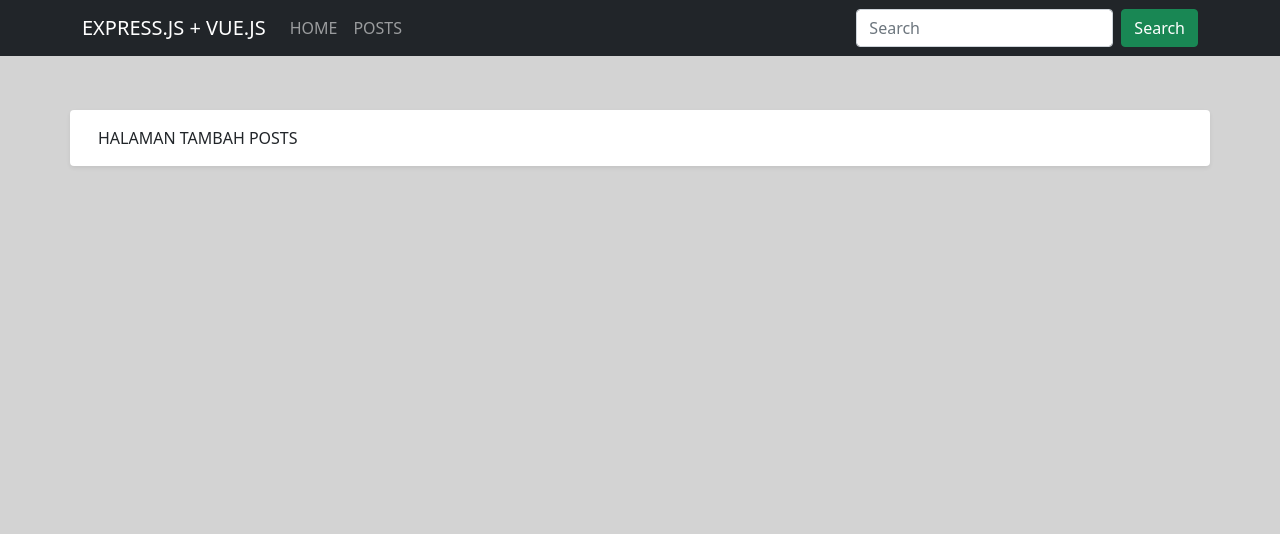
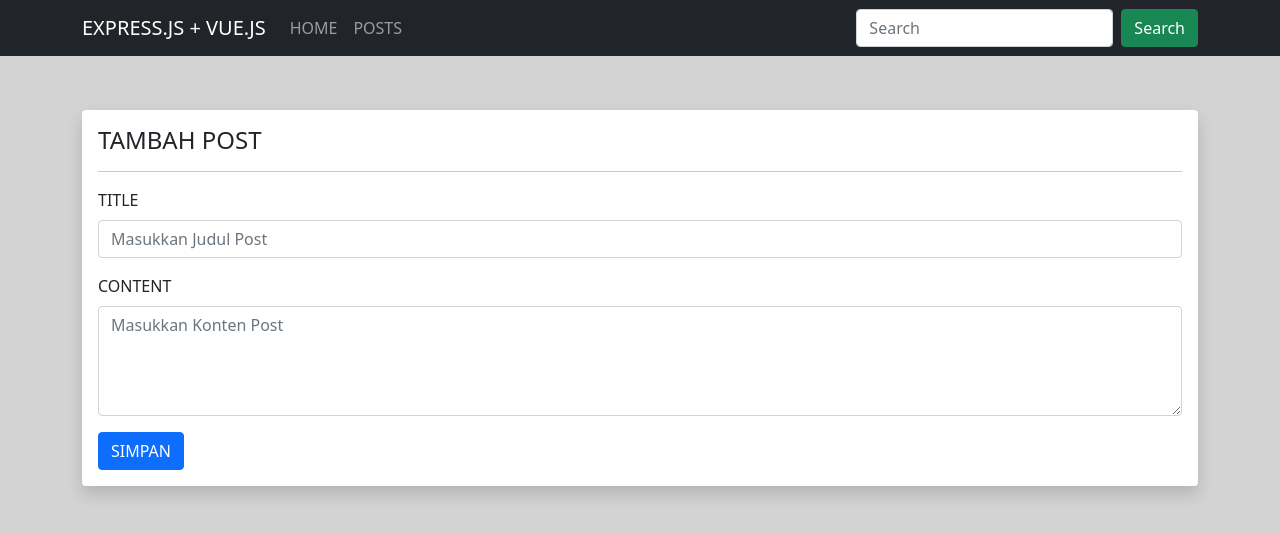
Before and after one commit to alfiansaniputra/Learn-VueJs, a Vue app in the folder frontend-vue/: page /posts/create in a window 1280 px wide. Shown: the top 534 px of the page. Built offline with nearby package versions, Linux system fonts and the light colour scheme.

Commit message:
WIP view Create, Update and Index by NodeJs API

```diff
--- a/frontend-vue/src/App.vue
+++ b/frontend-vue/src/App.vue
@@ -23,19 +23,15 @@
         </div>
       </div>
     </nav>
-
     <!-- render vue router -->
     <router-view></router-view>
-
   </div>
 </template>
 
 <script>
   export default {
-
   }
 </script>
-
 <style>
  body {
    background-color: lightgray !important;
--- a/frontend-vue/src/views/posts/Create.vue
+++ b/frontend-vue/src/views/posts/Create.vue
@@ -1,21 +1,88 @@
 <template>
     <div class="container mt-custom">
         <div class="row">
-            <div class="card border-0 rounded shadow-sm">
-                <div class="card-body">
-                    HALAMAN TAMBAH POSTS
+            <div class="col-md-12">
+                <div class="card border-0 rounded shadow">
+                    <div class="card-body">
+                        <h4>TAMBAH POST</h4>
+                        <hr>
+                        <div v-if="validation.errors" class="mt-2 alert alert-danger">
+                            <ul class="mt-0 mb-0">
+                                <li v-for="(error, index) in validation.errors" :key="index">{{ `${error.param} : ${error.msg}` }}</li>
+                            </ul>
+                        </div>
+                        <form @submit.prevent="store">
+                            <div class="form-group">
+                                <label for="title" class="font-weight-bold mb-2">TITLE</label>
+                                <input type="text" class="form-control" v-model="post.title" placeholder="Masukkan Judul Post">
+                            </div>
+                            <div class="form-group mt-3">
+                                <label for="content" class="font-weight-bold mb-2">CONTENT</label>
+                                <textarea class="form-control" rows="4" v-model="post.content" placeholder="Masukkan Konten Post"></textarea>
+                            </div>
+                            <button type="submit" class="btn btn-primary mt-3">SIMPAN</button>
+                        </form>
+
+                    </div>
                 </div>
             </div>
         </div>
     </div>
-  </template>
+</template>
 
-  <script>
-  export default {
+<script>
+import { reactive, ref } from 'vue'
+import { useRouter } from 'vue-router'
+import axios from 'axios'
 
-  }
-  </script>
+export default {
 
-  <style>
+    setup() {
 
-  </style>
+        //state posts
+        const post = reactive({
+            title: '',
+            content: ''
+        })
+
+        //state validation
+        const validation = ref([])
+
+        //vue router
+        const router = useRouter()
+
+        //method store
+        function store() {
+
+            let title   = post.title
+            let content = post.content
+
+            axios.post('http://localhost:3000/api/items', {
+                title: title,
+                content: content
+            }).then(() => {
+
+                //redirect ke post index
+                router.push({
+                    name: 'posts.index'
+                })
+
+            }).catch(error => {
+                //assign state validation with error
+                validation.value = error.response.data
+            })
+
+        }
+
+        //return
+        return {
+            post,
+            validation,
+            router,
+            store
+        }
+
+    }
+
+}
+</script>
--- a/frontend-vue/src/views/posts/Index.vue
+++ b/frontend-vue/src/views/posts/Index.vue
@@ -1,21 +1,78 @@
 <template>
     <div class="container mt-custom">
         <div class="row">
-            <div class="card border-0 rounded shadow-sm">
-                <div class="card-body">
-                    HALAMAN INDEX POSTS
+            <div class="col-md-12">
+                <div class="card border-0 rounded shadow">
+                    <div class="card-body">
+                        <h4>DATA POST</h4>
+                        <hr>
+                        <router-link :to="{name: 'posts.create'}" class="btn btn-md btn-success">TAMBAH POST</router-link>
+
+                        <table class="table table-striped table-bordered mt-4">
+                            <thead class="thead-dark">
+                                <tr>
+                                    <th scope="col">TITLE</th>
+                                    <th scope="col">CONTENT</th>
+                                    <th scope="col">OPTIONS</th>
+                                </tr>
+                            </thead>
+                            <tbody>
+                                <tr v-for="(post, index) in posts" :key="index">
+                                    <td>{{ post.title }}</td>
+                                    <td>{{ post.content }}</td>
+                                    <td class="text-center"></td>
+                                </tr>
+                            </tbody>
+                        </table>
+
+                    </div>
                 </div>
             </div>
         </div>
     </div>
-  </template>
+</template>
 
-  <script>
-  export default {
+<script>
+import axios from 'axios'
+import { onMounted, ref } from 'vue'
 
-  }
-  </script>
+export default {
 
-  <style>
+    setup() {
 
-  </style>
+        //reactive state
+        let posts = ref([])
+
+        //mounted
+        onMounted(() => {
+
+           //panggil function "getDataPosts"
+           getDataPosts()
+
+        })
+
+        //function "getDataPosts"
+        function getDataPosts() {
+
+            //get API from Express Backend
+            axios.get('http://localhost:3000/api/posts')
+            .then(response => {
+
+              //assign state posts with response data
+              posts.value = response.data.data
+
+            }).catch(error => {
+                console.log(error.response.data)
+            })
+        }
+
+        //return
+        return {
+            posts,
+            getDataPosts,
+        }
+
+    }
+
+}
+</script>
```
